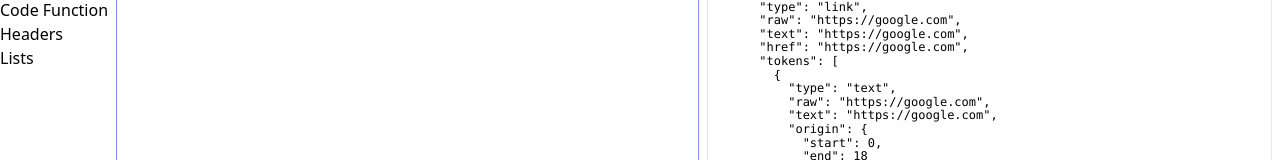
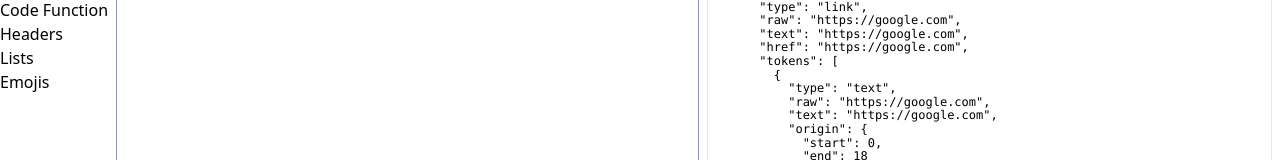
Before and after one commit to stashpad/stashdown, a Next.js app: page / in a window 1280 px wide. Shown: the part 146-306 px from the top of the page. Built offline with nearby package versions, Linux system fonts and the light colour scheme; what @emoji-mart/data would draw is missing.

Commit message:
Add emojis sample to web page.

```diff
--- a/pages/index.tsx
+++ b/pages/index.tsx
@@ -17,6 +17,7 @@ import { code, complicatedFunction } from '../stashdown/samples/code';
 import { headers0 } from '../stashdown/samples/headers';
 import { lists } from '../stashdown/samples/lists';
 import { links } from '../stashdown/samples/links';
+import {emojis} from "../stashdown/samples/emojis";
 
 const samples = [
   { name: 'Kitchen Sink', value: kitchenSink },
@@ -26,6 +27,7 @@ const samples = [
   { name: 'Code Function', value: complicatedFunction },
   { name: 'Headers', value: headers0 },
   { name: 'Lists', value: lists },
+  { name: 'Emojis', value: emojis },
 ]
 
 const Home: NextPage = () => {
--- /dev/null
+++ b/stashdown/samples/emojis.ts
@@ -0,0 +1,4 @@
+export const emojis = `\
+what's up! :wave:
+it's sunny today :sunglasses: :sun_with_face:
+`;
```
